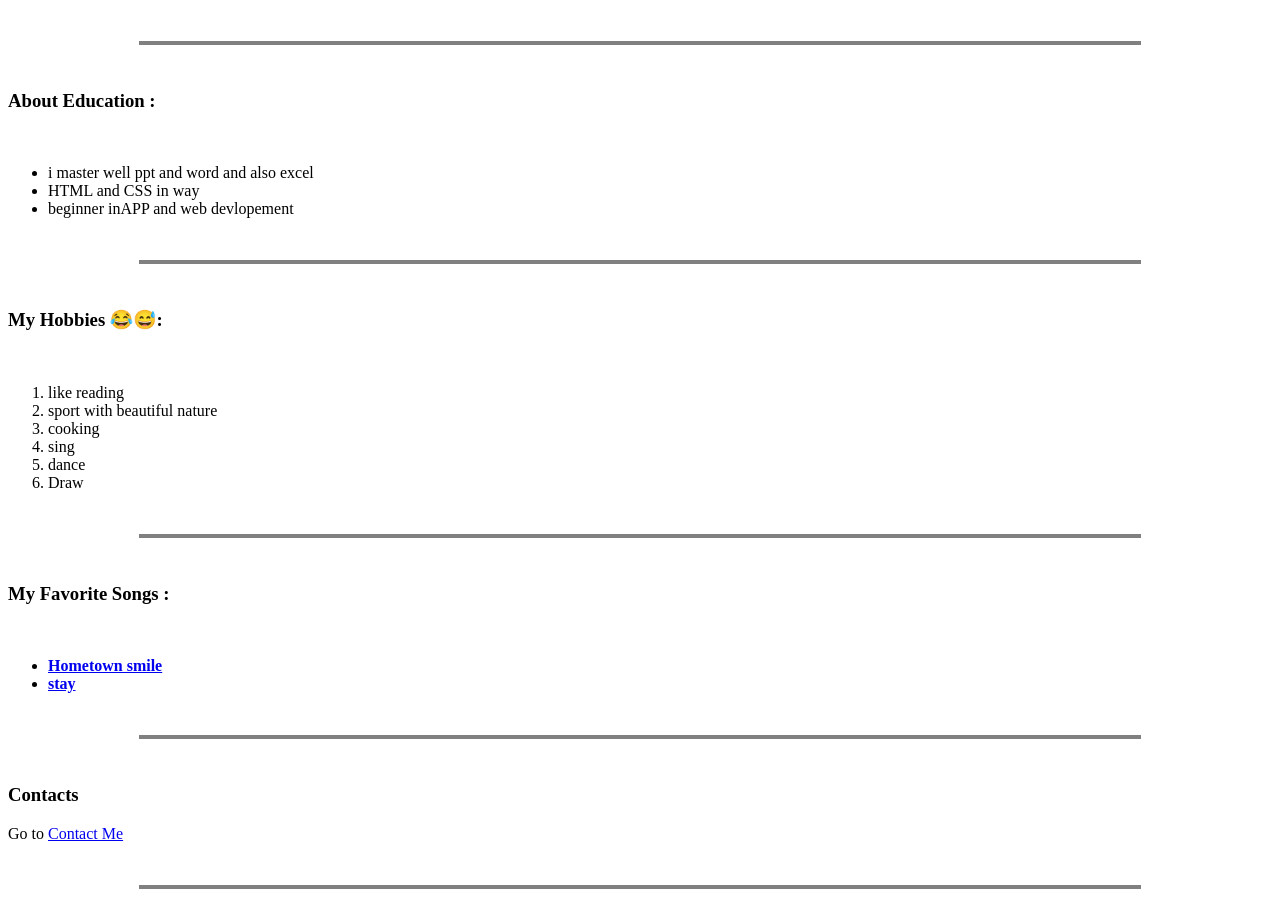
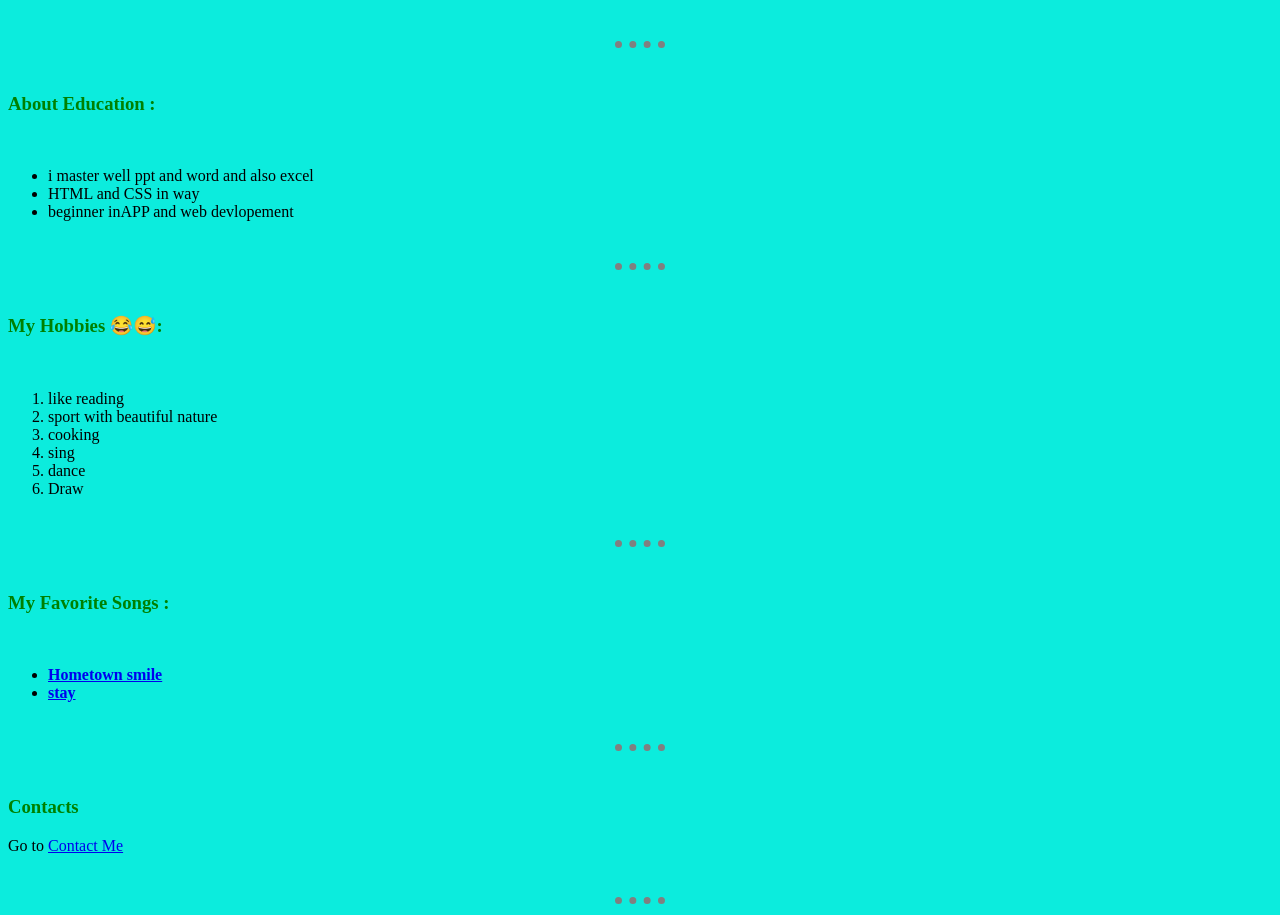
Before and after one commit to rimadjamaa/CV, a plain HTML site: page index.html in a window 1280 px wide. Shown: the part 257-1172 px from the top of the page. Drawn offline with Linux system fonts and the light colour scheme.

Commit message:
some changes

```diff
--- /dev/null
+++ b/Css/Styles.css
@@ -0,0 +1,17 @@
+body{
+  background-color: #0CECDD;
+}
+hr{
+  border-style:none;
+  border-color: grey;
+  border-width: 7px;
+  border-top-style: dotted;
+  width: 4%;
+
+}
+h3{
+  color: green;
+}
+h1{
+  color: green;
+}
--- a/index.html
+++ b/index.html
@@ -3,6 +3,7 @@
   <head>
     <meta charset="utf-8">
     <title>🌐Welcom To me</title>
+    <link rel="stylesheet" href="css/Styles.css">
   </head>
   <body>
     <table cellspacing="20">
@@ -16,7 +17,7 @@
     </table>
   <br>
   <br>
-  <hr size="4" width="1000"noshade>
+  <hr >
   <br>
   <h3>About Education :</h3>
   <br>
@@ -26,7 +27,7 @@
     <li>beginner inAPP and web devlopement</li>
   </ul>
   <br>
-  <hr size="4" width="1000"noshade>
+  <hr >
   <br>
   <h3>My Hobbies 😂😅:</h3>
   <br>
@@ -40,7 +41,7 @@
 
   </ol>
   <br>
-  <hr size="4" width="1000"noshade>
+  <hr >
   <br>
   <h3>My Favorite Songs :</h3>
   <br>
@@ -49,12 +50,12 @@
     <li><strong><a href="https://www.youtube.com/watch?v=SC4dlZjH2FY">stay</a></strong></li>
   </ul>
   <br>
-  <hr size="4" width="1000"noshade>
+  <hr >
   <br>
   <h3>Contacts</h3>
   <p>Go to <a href='Contacts.html'>Contact Me</a></p>
   <br>
-  <hr size="4" width="1000"noshade>
+  <hr >
   <br>
   <h3>Skills :</h3>
   <table border="1">
```
Also changed, not shown: Contacts.html (+2 -1 lines).
